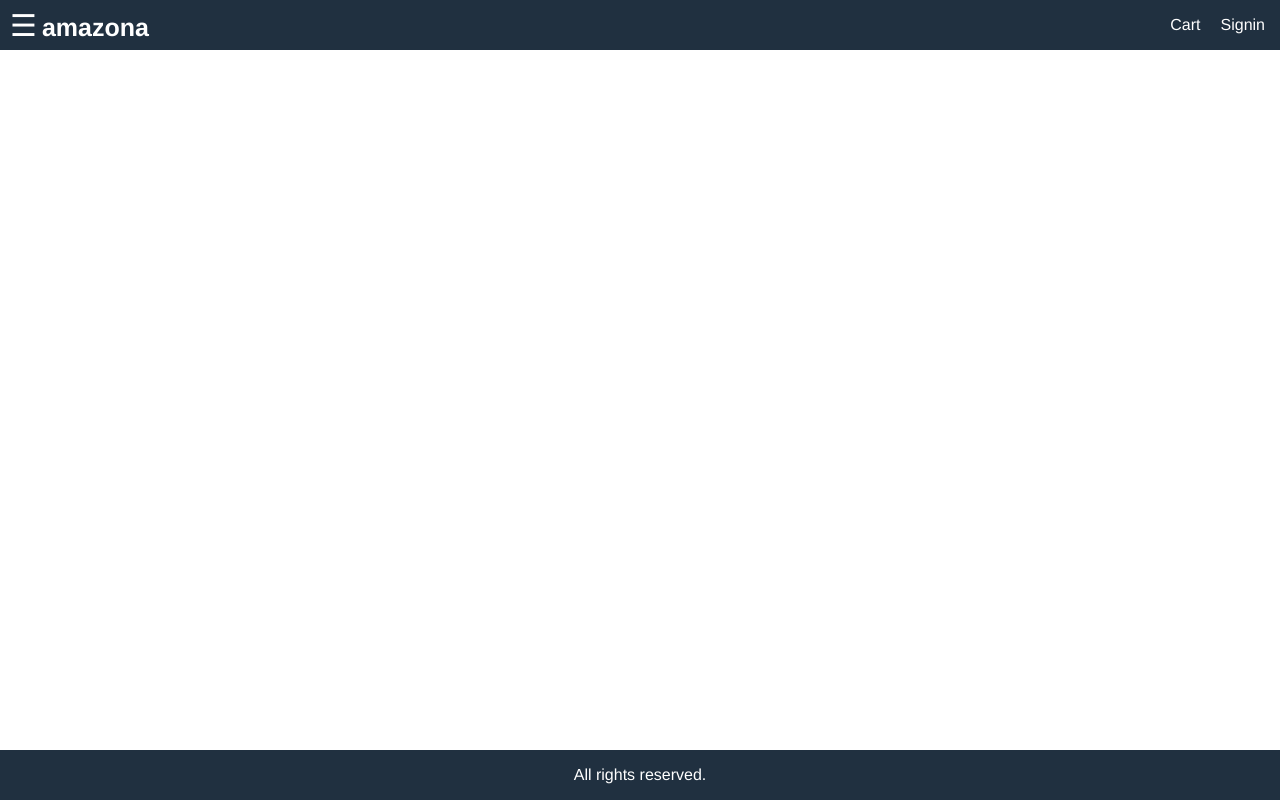
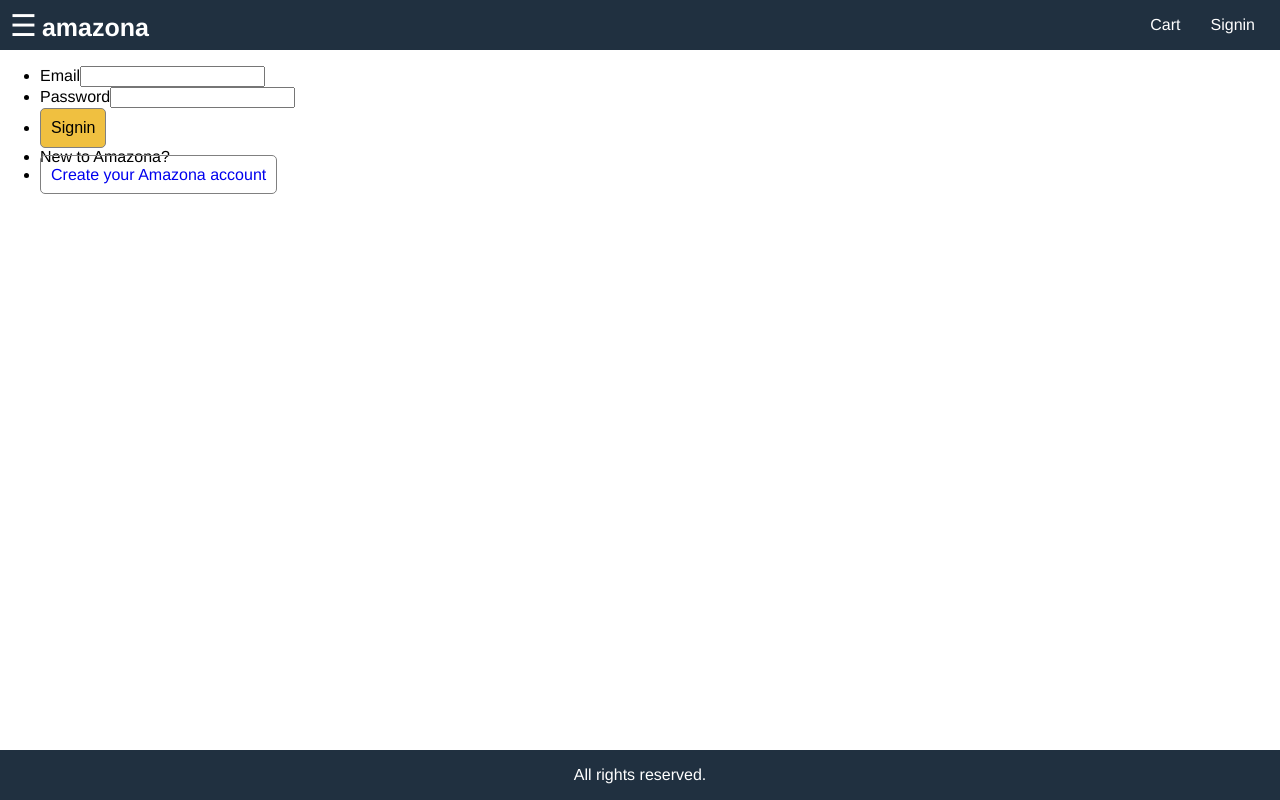
Before and after one commit to SoneThaya/amazona-eCommerce, a React (Create React App) app in the folder frontend/: page /signin in a window 1280 px wide. Built offline with nearby package versions, Linux system fonts and the light colour scheme.

Commit message:
created signin component

```diff
--- a/frontend/src/App.js
+++ b/frontend/src/App.js
@@ -5,6 +5,7 @@ import './App.css';
 import HomeScreen from './screens/HomeScreen';
 import ProductScreen from './screens/ProductScreen';
 import CartScreen from './screens/CartScreen';
+import SigninScreen from './screens/SigninScreen';
 
 function App() {
 
@@ -29,8 +30,11 @@ function App() {
       </div>
 
       <div className="header-links">
-        <a href="cart.html">Cart</a>
-        <a href="signin.html">Signin</a>
+            <a href="cart.html">Cart</a>
+            <Link to='/signin'>
+              <a href="signin.html">Signin</a>
+            </Link>
+
 
       </div>
     </header>
@@ -51,6 +55,7 @@ function App() {
 
     <main className="main">
           <div className="content">
+            <Route path='/signin' component={SigninScreen} />
             <Route path="/product/:id" component={ProductScreen} />
             <Route path="/cart/:id?" component={CartScreen} />
             <Route path="/" exact={true} component={HomeScreen} />
--- /dev/null
+++ b/frontend/src/Screens/SigninScreen.js
@@ -0,0 +1,51 @@
+import React, { useEffect, useState } from 'react';
+import { Link } from 'react-router-dom';
+import { useSelector, useDispatch } from 'react-redux';
+
+function SigninScreen(props) {
+  const[email, setEmail] = useState('')
+  const[password, setPassword] = useState('')
+
+  const dispatch = useDispatch();
+
+  useEffect(() => {
+
+    return () => {
+
+    }
+  }, [])
+
+  const submitHandler = (e) => {
+    e.preventDefault();
+
+
+  }
+
+  return <div className='form'>
+    <form onSubmit={submitHandler}>
+      <ul className='form-container'>
+        <li>
+          <label for="email">
+            Email
+          </label>
+          <input type='email' name='email' id='email' onChange={(e) => setEmail(e.target.value)} />
+        </li>
+        <li>
+          <label for="password">Password</label>
+          <input type="password" id='password' name='password' onChange={(e) => setPassword(e.target.value)} />
+        </li>
+        <li>
+          <button type='submit' className='button primary'>Signin</button>
+        </li>
+        <li>
+          New to Amazona?
+        </li>
+        <li>
+          <Link to='/register' className='button full-width'>Create your Amazona account</Link>
+        </li>
+      </ul>
+    </form>
+  </div>
+}
+
+export default SigninScreen
```
